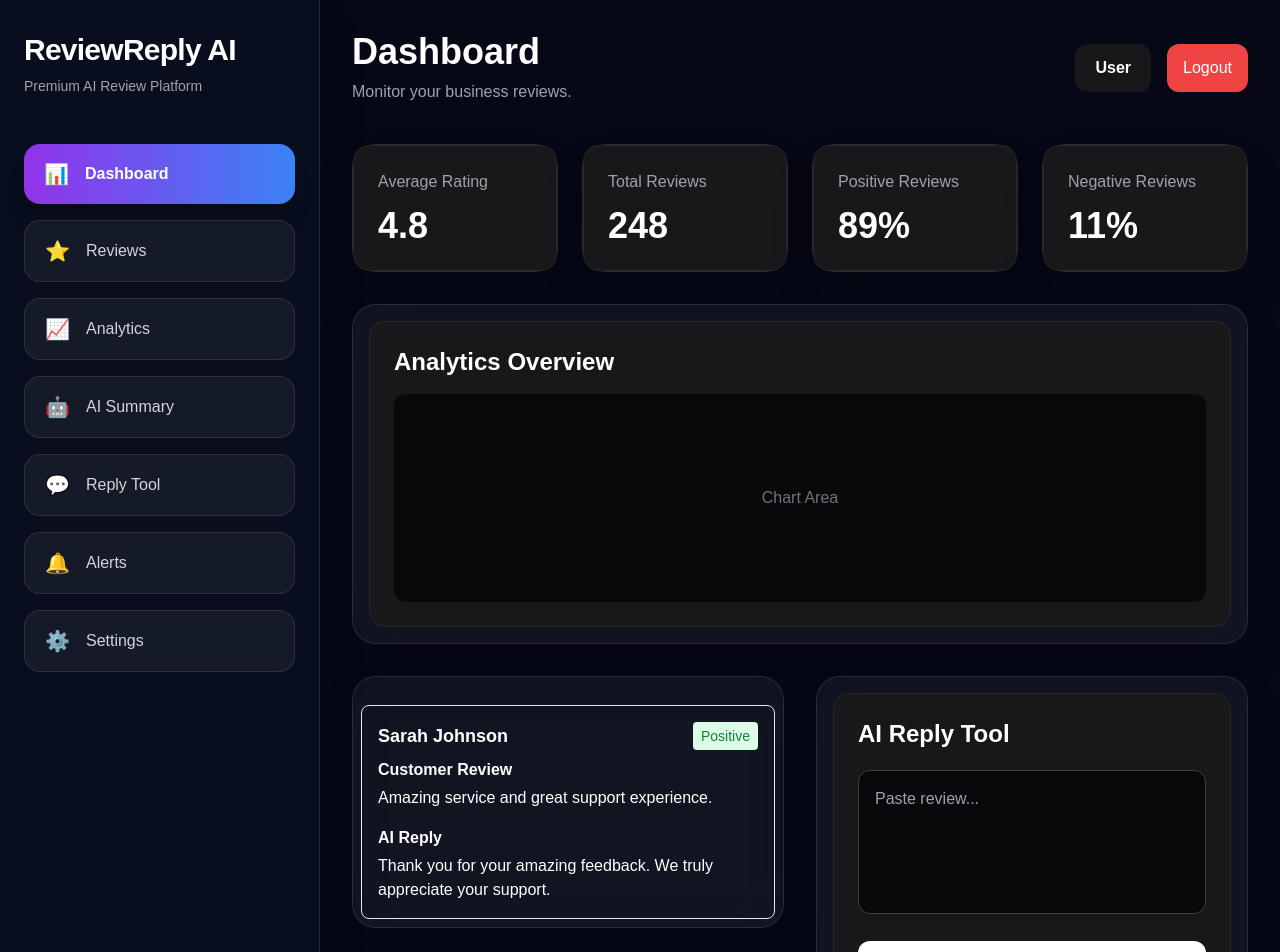
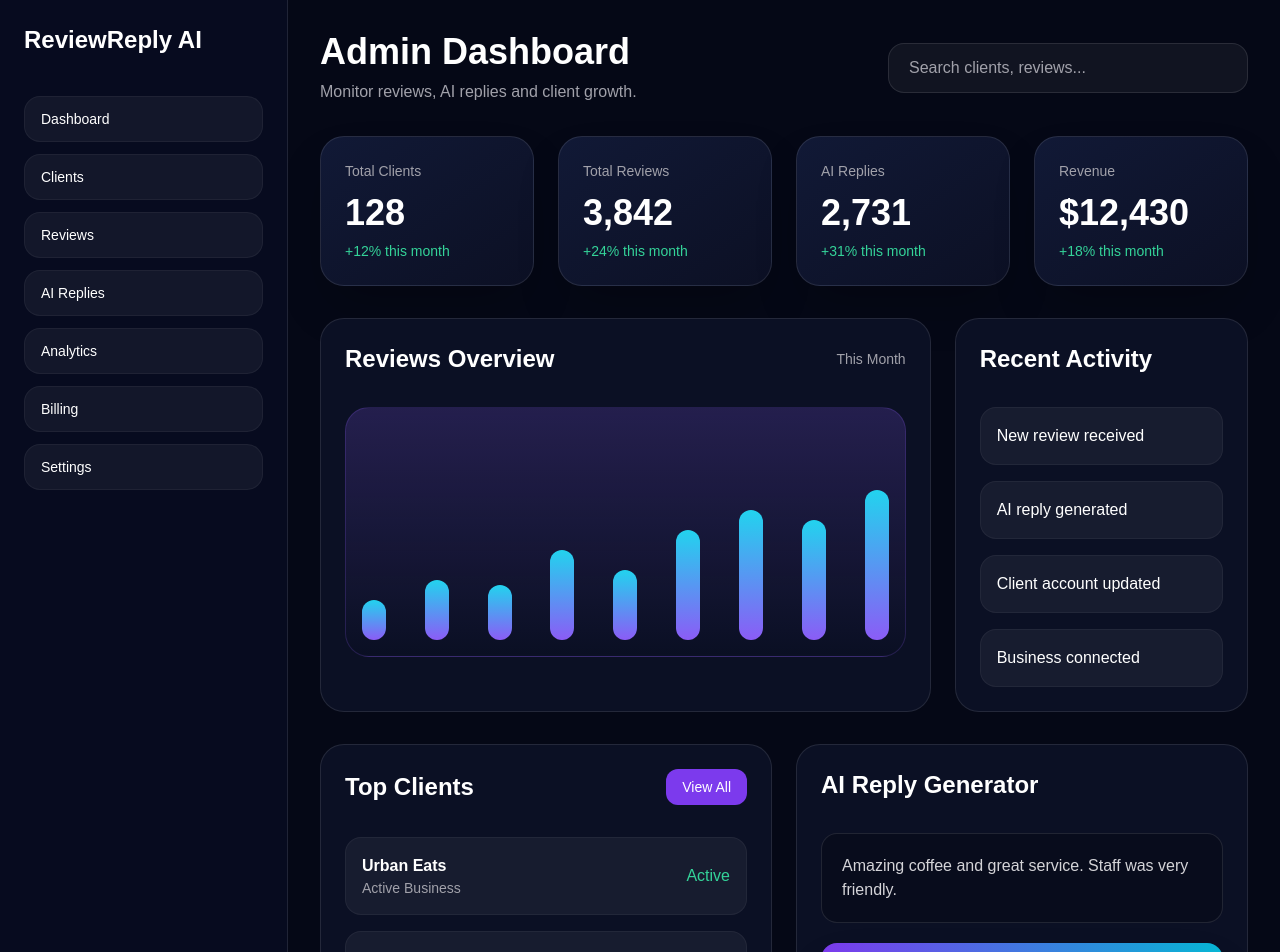
Before and after one commit to afnankhan123456/reviewreply-ai, a Next.js app: page /dashboard in a window 1280 px wide. Shown: the top 952 px of the page. Built offline with nearby package versions, Linux system fonts and the light colour scheme; no server answers.

Commit message:
Upgrade dashboard UI with modern neon admin layout

```diff
--- a/app/dashboard/page.tsx
+++ b/app/dashboard/page.tsx
@@ -1,73 +1,196 @@
-import Sidebar from "../../components/Sidebar";
-import Navbar from "../../components/Navbar";
-import StatCard from "../../components/StatCard";
-import ReviewCard from "../../components/ReviewCard";
-import AnalyticsCard from "../../components/AnalyticsCard";
-import ReplyBox from "../../components/ReplyBox";
-import SummaryCard from "../../components/SummaryCard";
+const stats = [
+  {
+    title: 'Total Clients',
+    value: '128',
+    growth: '+12%',
+  },
+  {
+    title: 'Total Reviews',
+    value: '3,842',
+    growth: '+24%',
+  },
+  {
+    title: 'AI Replies',
+    value: '2,731',
+    growth: '+31%',
+  },
+  {
+    title: 'Revenue',
+    value: '$12,430',
+    growth: '+18%',
+  },
+];
+
+const activities = [
+  'New review received',
+  'AI reply generated',
+  'Client account updated',
+  'Business connected',
+];
 
 export default function DashboardPage() {
   return (
-    <div className="flex min-h-screen bg-[#060816] text-white">
-      <Sidebar />
-
-      <div className="flex-1 p-4 md:p-8 overflow-hidden">
-        <Navbar />
-
-        <div className="grid grid-cols-1 sm:grid-cols-2 xl:grid-cols-4 gap-6 mb-8">
-          <div className="rounded-3xl border border-white/10 bg-white/5 backdrop-blur-xl shadow-2xl">
-            <StatCard title="Average Rating" value="4.8" />
+    <div className="min-h-screen bg-[#050816] text-white flex">
+      <aside className="hidden lg:flex w-72 border-r border-white/10 bg-[#070b1f] flex-col justify-between p-6">
+        <div>
+          <div className="text-2xl font-bold mb-10">
+            ReviewReply AI
           </div>
 
-          <div className="rounded-3xl border border-white/10 bg-white/5 backdrop-blur-xl shadow-2xl">
-            <StatCard title="Total Reviews" value="248" />
+          <nav className="space-y-3 text-sm">
+            {[
+              'Dashboard',
+              'Clients',
+              'Reviews',
+              'AI Replies',
+              'Analytics',
+              'Billing',
+              'Settings',
+            ].map((item) => (
+              <div
+                key={item}
+                className="rounded-2xl border border-white/5 bg-white/5 hover:bg-violet-600/20 transition-all px-4 py-3 cursor-pointer"
+              >
+                {item}
+              </div>
+            ))}
+          </nav>
+        </div>
+
+        <div className="rounded-3xl border border-white/10 bg-white/5 p-4">
+          <div className="font-semibold">Admin User</div>
+          <div className="text-sm text-zinc-400 mt-1">
+            admin@reviewreply.ai
+          </div>
+        </div>
+      </aside>
+
+      <main className="flex-1 p-4 md:p-8 overflow-x-hidden">
+        <div className="flex flex-col md:flex-row md:items-center md:justify-between gap-4 mb-8">
+          <div>
+            <h1 className="text-4xl font-bold">
+              Admin Dashboard
+            </h1>
+            <p className="text-zinc-400 mt-2">
+              Monitor reviews, AI replies and client growth.
+            </p>
           </div>
 
-          <div className="rounded-3xl border border-white/10 bg-white/5 backdrop-blur-xl shadow-2xl">
-            <StatCard title="Positive Reviews" value="89%" />
-          </div>
-
-          <div className="rounded-3xl border border-white/10 bg-white/5 backdrop-blur-xl shadow-2xl">
-            <StatCard title="Negative Reviews" value="11%" />
+          <div className="w-full md:w-[360px] rounded-2xl border border-white/10 bg-white/5 px-5 py-3 text-zinc-400">
+            Search clients, reviews...
           </div>
         </div>
 
-        <div className="rounded-3xl border border-white/10 bg-white/5 backdrop-blur-xl shadow-2xl p-4 mb-8 overflow-hidden">
-          <AnalyticsCard />
+        <div className="grid grid-cols-1 sm:grid-cols-2 xl:grid-cols-4 gap-6 mb-8">
+          {stats.map((item) => (
+            <div
+              key={item.title}
+              className="rounded-3xl border border-white/10 bg-gradient-to-br from-[#111936] to-[#0c1024] p-6 shadow-2xl"
+            >
+              <div className="text-zinc-400 text-sm mb-3">
+                {item.title}
+              </div>
+
+              <div className="text-4xl font-bold mb-2">
+                {item.value}
+              </div>
+
+              <div className="text-emerald-400 text-sm">
+                {item.growth} this month
+              </div>
+            </div>
+          ))}
         </div>
 
-        <div className="grid grid-cols-1 xl:grid-cols-2 gap-8">
-          <div className="space-y-6">
-            <div className="rounded-3xl border border-white/10 bg-white/5 backdrop-blur-xl shadow-2xl p-2">
-              <ReviewCard
-                name="Sarah Johnson"
-                review="Amazing service and great support experience."
-                status="Positive"
-                reply="Thank you for your amazing feedback. We truly appreciate your support."
-              />
+        <div className="grid grid-cols-1 xl:grid-cols-3 gap-6 mb-8">
+          <div className="xl:col-span-2 rounded-3xl border border-white/10 bg-[#0b1024] p-6 min-h-[350px]">
+            <div className="flex items-center justify-between mb-8">
+              <h2 className="text-2xl font-semibold">
+                Reviews Overview
+              </h2>
+
+              <div className="text-sm text-zinc-400">
+                This Month
+              </div>
             </div>
 
-            <div className="rounded-3xl border border-white/10 bg-white/5 backdrop-blur-xl shadow-2xl p-2">
-              <ReviewCard
-                name="Mike Davis"
-                review="The ambience and service quality were really impressive."
-                status="Positive"
-                reply="We are happy you enjoyed your experience with us."
-              />
+            <div className="h-[250px] rounded-3xl bg-gradient-to-b from-violet-500/20 to-transparent border border-violet-500/20 flex items-end justify-between px-4 pb-4">
+              {[40, 60, 55, 90, 70, 110, 130, 120, 150].map((h, i) => (
+                <div
+                  key={i}
+                  className="w-6 rounded-full bg-gradient-to-t from-violet-500 to-cyan-400"
+                  style={{ height: `${h}px` }}
+                />
+              ))}
             </div>
           </div>
 
-          <div className="space-y-8">
-            <div className="rounded-3xl border border-white/10 bg-white/5 backdrop-blur-xl shadow-2xl p-4">
-              <ReplyBox />
-            </div>
+          <div className="rounded-3xl border border-white/10 bg-[#0b1024] p-6">
+            <h2 className="text-2xl font-semibold mb-8">
+              Recent Activity
+            </h2>
 
-            <div className="rounded-3xl border border-white/10 bg-white/5 backdrop-blur-xl shadow-2xl p-4">
-              <SummaryCard />
+            <div className="space-y-4">
+              {activities.map((item) => (
+                <div
+                  key={item}
+                  className="rounded-2xl border border-white/5 bg-white/5 p-4"
+                >
+                  {item}
+                </div>
+              ))}
             </div>
           </div>
         </div>
-      </div>
+
+        <div className="grid grid-cols-1 xl:grid-cols-2 gap-6">
+          <div className="rounded-3xl border border-white/10 bg-[#0b1024] p-6">
+            <div className="flex items-center justify-between mb-8">
+              <h2 className="text-2xl font-semibold">
+                Top Clients
+              </h2>
+
+              <button className="rounded-xl bg-violet-600 px-4 py-2 text-sm">
+                View All
+              </button>
+            </div>
+
+            <div className="space-y-4">
+              {['Urban Eats', 'Coffee Corner', 'TechFix Solutions'].map((client) => (
+                <div
+                  key={client}
+                  className="flex items-center justify-between rounded-2xl border border-white/5 bg-white/5 p-4"
+                >
+                  <div>
+                    <div className="font-semibold">{client}</div>
+                    <div className="text-sm text-zinc-400">
+                      Active Business
+                    </div>
+                  </div>
+
+                  <div className="text-emerald-400">
+                    Active
+                  </div>
+                </div>
+              ))}
+            </div>
+          </div>
+
+          <div className="rounded-3xl border border-white/10 bg-[#0b1024] p-6">
+            <h2 className="text-2xl font-semibold mb-8">
+              AI Reply Generator
+            </h2>
+
+            <div className="rounded-2xl border border-white/10 bg-black/20 p-5 text-zinc-300 mb-5">
+              Amazing coffee and great service. Staff was very friendly.
+            </div>
+
+            <button className="w-full rounded-2xl bg-gradient-to-r from-violet-600 to-cyan-500 py-4 font-semibold shadow-2xl hover:scale-[1.01] transition-all">
+              Generate AI Reply
+            </button>
+          </div>
+        </div>
+      </main>
     </div>
   );
 }
```
